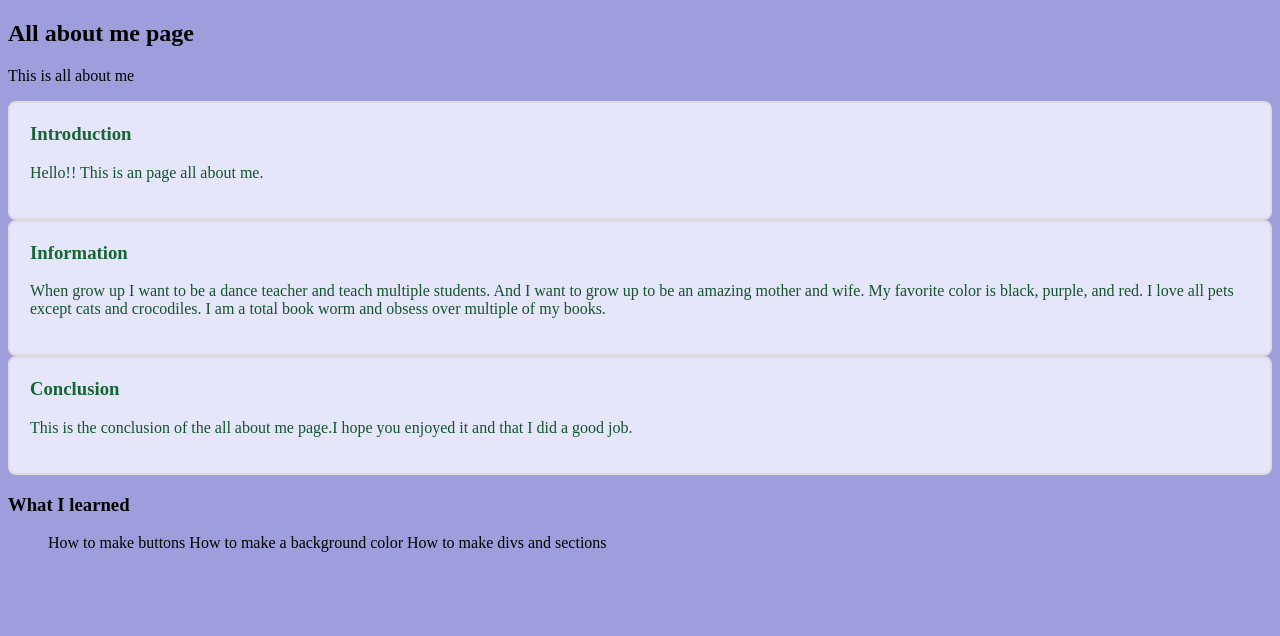
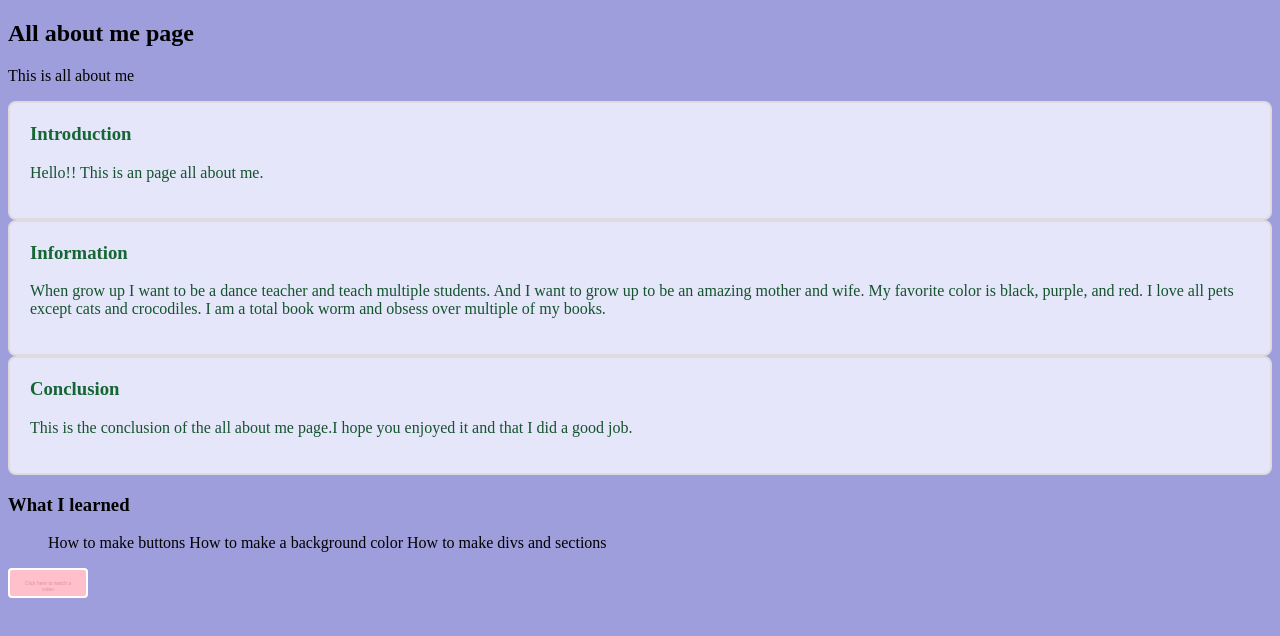
Before and after one commit to BraxtynC/About-me, a plain HTML site: page index.html in a window 1280 px wide. Drawn offline with Linux system fonts and the light colour scheme.

Commit message:
Did buttons style.css and index.html

```diff
--- a/index.html
+++ b/index.html
@@ -37,7 +37,7 @@
                   How to make a background color
                   How to make divs and sections</ul>
 
-
+        <button type="button" onclick="window. location.href='https://youtu.be/3sur4BmjQt8?si=IS3QjusU7eZ496mz'">Click here to watch a video</button>
 
 </body>
 </html>
--- a/style.css
+++ b/style.css
@@ -38,3 +38,15 @@ body{
 .project-box p {
     color: #14532d;
 }
+
+button {
+    background-color: pink;
+    padding: 10px;
+    border: 2px solid white;
+    border-radius: 4px;
+    height: 30px;
+    width: 80px;
+    color:  rgb(214, 147, 158);
+    font-size: 5px;
+    cursor: pointer;
+}
```
